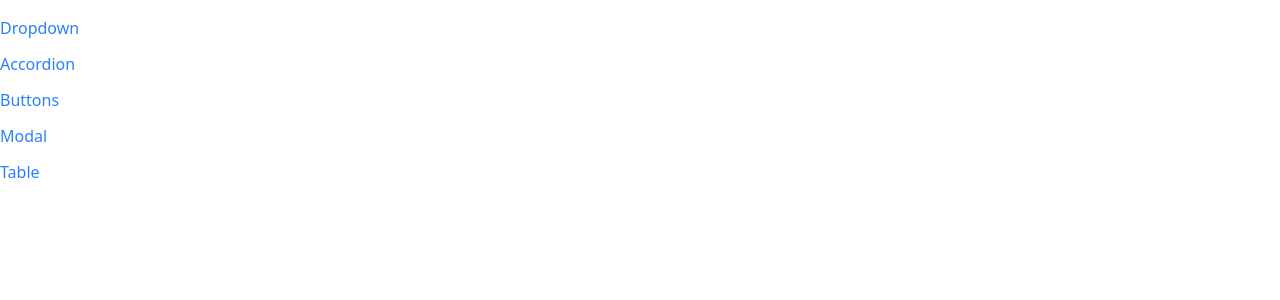
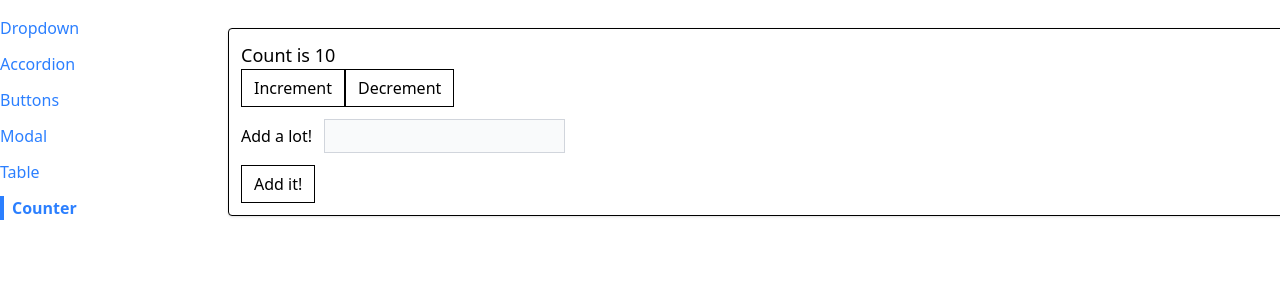
Before and after one commit to hkedia/comps, a React app: page /counter in a window 1280 px wide. Shown: the top 300 px of the page. Built offline with nearby package versions, Linux system fonts and the light colour scheme; the HTML template or start-up script is replaced by a standard one.

Commit message:
useReducer hook

```diff
--- a/package.json
+++ b/package.json
@@ -12,6 +12,7 @@
   "dependencies": {
     "@tailwindcss/vite": "^4.1.3",
     "classnames": "^2.5.1",
+    "immer": "^10.1.1",
     "prop-types": "^15.8.1",
     "react": "18.3.1",
     "react-dom": "18.3.1",
--- a/src/App.js
+++ b/src/App.js
@@ -5,6 +5,7 @@
 import ButtonPage from "./pages/ButtonPage"
 import ModalPage from "./pages/ModalPage"
 import TablePage from "./pages/TablePage"
+import CounterPage from "./pages/CounterPage"
 
 function App() {
   return <div className="container mx-auto grid grid-cols-6 gap-4 mt-4">
@@ -25,6 +26,9 @@
       <Route path="/table">
         <TablePage />
       </Route>
+      <Route path="/counter">
+        <CounterPage initialCount={10} />
+      </Route>
     </div>
   </div>
 }
--- a/src/components/Sidebar.js
+++ b/src/components/Sidebar.js
@@ -6,7 +6,8 @@
     { label: 'Accordion', path: '/accordion' },
     { label: 'Buttons', path: '/buttons' },
     { label: 'Modal', path: '/modal' },
-    { label: 'Table', path: '/table' }
+    { label: 'Table', path: '/table' },
+    { label: 'Counter', path: '/counter' }
   ]
 
   const renderedLinks = links.map((link) => {
--- /dev/null
+++ b/src/pages/CounterPage.js
@@ -0,0 +1,88 @@
+import { useReducer } from "react"
+import Button from "../components/Button"
+import Panel from "../components/Panel"
+import { produce } from "immer"
+
+const INCREMENT_COUNT = 'increment'
+const SET_VALUE_TO_ADD = 'set-value-to-add'
+const DECREMENT_COUNT = 'decrement'
+const ADD_VALUE_TO_COUNT = 'add-value-to-count'
+
+const reducer = (state, action) => {
+  switch (action.type) {
+    case INCREMENT_COUNT:
+      state.count = state.count + 1
+      return
+    case SET_VALUE_TO_ADD:
+      state.valueToAdd = action.payload
+      return
+    case DECREMENT_COUNT:
+      state.count = state.count - 1
+      return
+    case ADD_VALUE_TO_COUNT:
+      state.count = state.count + state.valueToAdd
+      state.valueToAdd = 0
+      return
+    default:
+      return
+  }
+}
+
+function CounterPage({ initialCount }) {
+  // const [count, setCount] = useState(initialCount)
+  // const [valueToAdd, setValueToAdd] = useState(0)
+  const [state, dispatch] = useReducer(produce(reducer), {
+    count: initialCount,
+    valueToAdd: 0
+  })
+
+  const increment = () => {
+    dispatch({
+      type: INCREMENT_COUNT
+    })
+  }
+
+  const decrement = () => {
+    dispatch({
+      type: DECREMENT_COUNT
+    })
+  }
+
+  const handleChange = (event) => {
+    const value = parseInt(event.target.value) || 0
+    dispatch({
+      type: SET_VALUE_TO_ADD,
+      payload: value
+    })
+  }
+
+  const handleSubmit = (event) => {
+    event.preventDefault()
+    dispatch({
+      type: ADD_VALUE_TO_COUNT
+    })
+  }
+
+  return (
+    <Panel className="m-3">
+      <h1 className="text-lg">Count is {state.count}</h1>
+      <div className="flex flex-row">
+        <Button onClick={increment}>Increment</Button>
+        <Button onClick={decrement}>Decrement</Button>
+      </div>
+
+      <form onSubmit={handleSubmit}>
+        <label>Add a lot!</label>
+        <input
+          value={state.valueToAdd || ""}
+          onChange={handleChange}
+          type="number"
+          className="p-1 m-3 bg-gray-50 border border-gray-300"
+        />
+        <Button>Add it!</Button>
+      </form>
+    </Panel>
+  )
+}
+
+export default CounterPage
```
Also changed, not shown: 1 other file (tests, documents, lock files or other folders).
